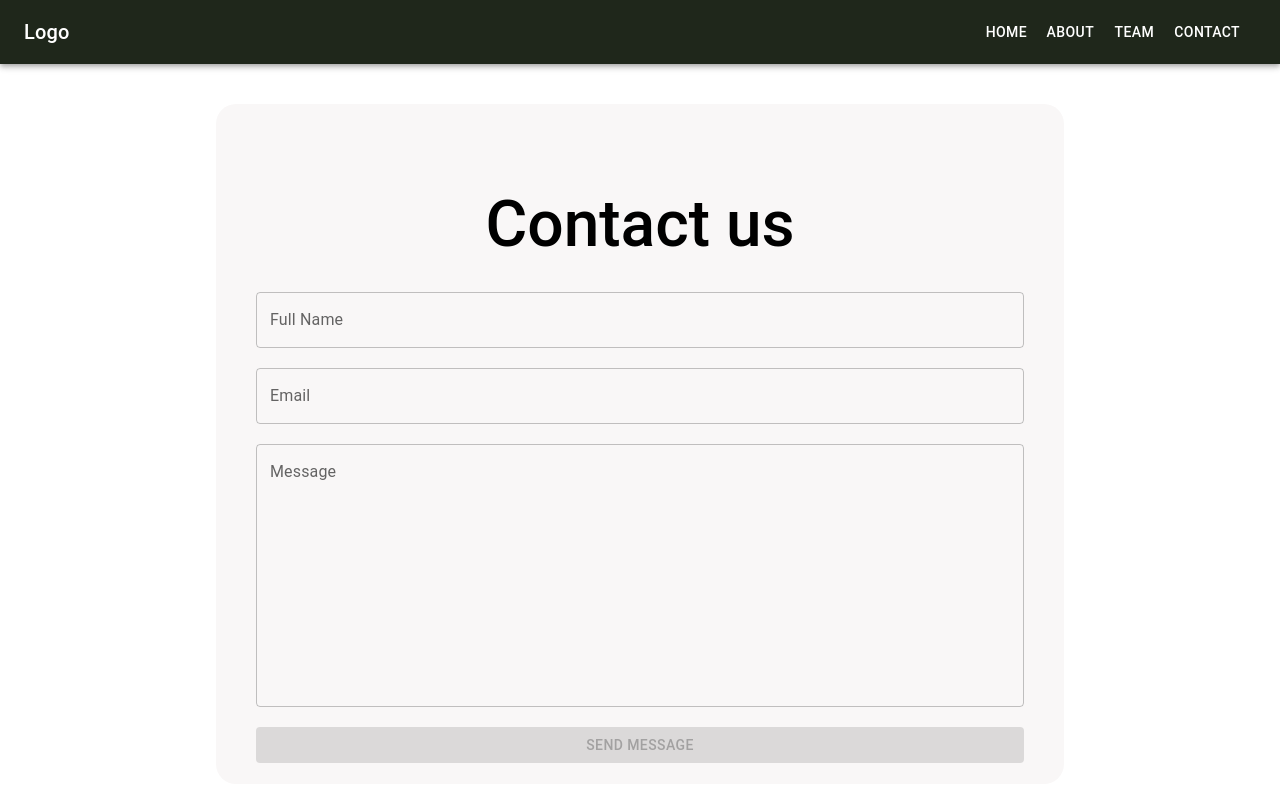
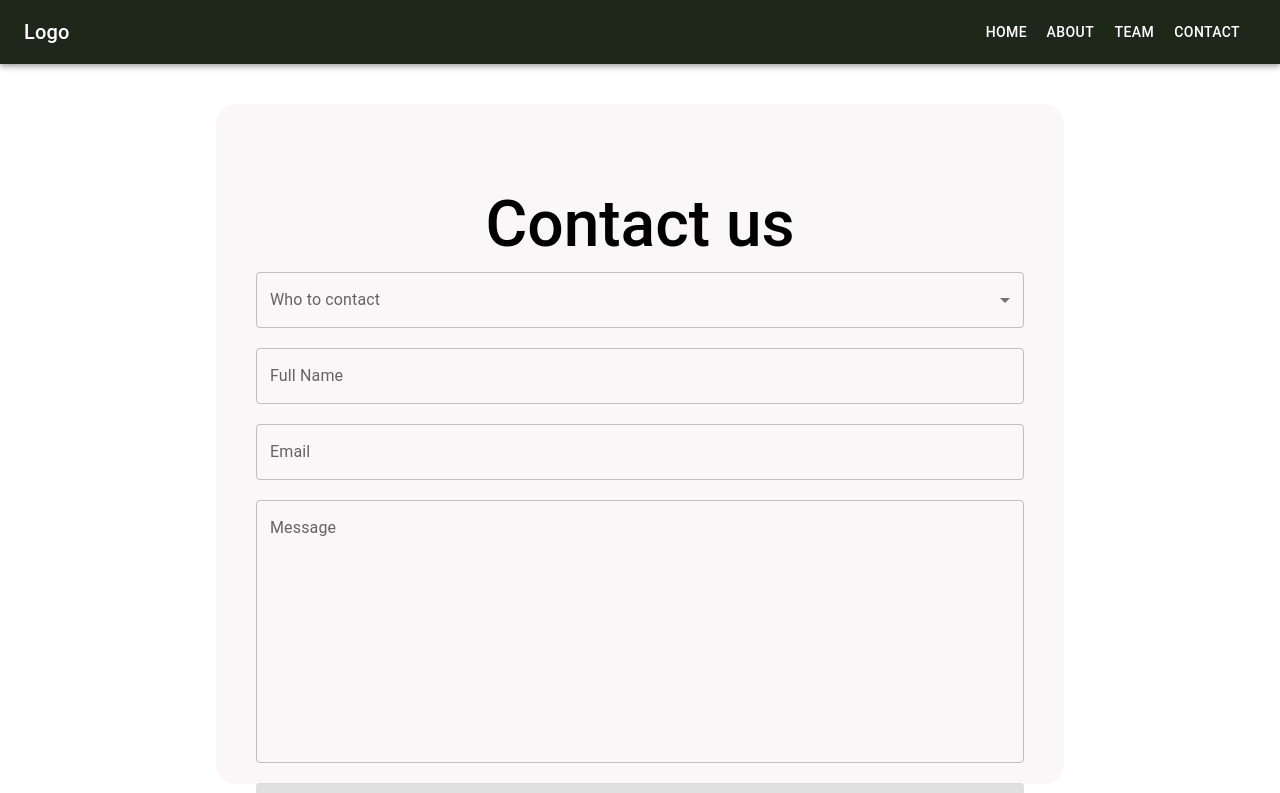
Before and after one commit to Prisberg/nr1team, a React (Create React App) app: page /contact in a window 1280 px wide. Shown: the top 793 px of the page. Built offline with nearby package versions, Linux system fonts and the light colour scheme.

Commit message:
added email functionality, dropdown

```diff
--- a/src/components/pages/contact/ContactForm.js
+++ b/src/components/pages/contact/ContactForm.js
@@ -1,7 +1,14 @@
-import { Button, TextField, createTheme, ThemeProvider } from "@mui/material";
+import {
+  Button,
+  TextField,
+  createTheme,
+  ThemeProvider,
+} from "@mui/material";
 import React from "react";
 import { FormCheck } from "./FormCheck";
 import "./contact.css";
+import Dropdown from "./Dropdown";
+
 
 const theme = createTheme({
   palette: {
@@ -39,12 +46,18 @@ const inputFieldValues = [
 ];
 
 export const ContactForm = () => {
-  const { handleInputValue, handleFormSubmit, formIsValid, errors } =
+  const { handleInputValue, formIsValid, errors } =
     FormCheck();
 
   return (
     <ThemeProvider theme={theme}>
-      <form autoComplete="off" onSubmit={handleFormSubmit} sx={{ margin: 2 }}>
+      <form
+        autoComplete="off"
+        action="https://formsubmit.co/rchtectdev@gmail.com"
+        sx={{ margin: 2 }}
+        method="POST"
+      >
+      <Dropdown/>
         {inputFieldValues.map((inputFieldValue, index) => {
           return (
             <div className="input">
@@ -73,6 +86,7 @@ export const ContactForm = () => {
             type="submit"
             color="secondary"
             disabled={!formIsValid()}
+            name="_next" value="http://localhost:3000/confirm"
           >
             Send Message
           </Button>
--- /dev/null
+++ b/src/components/pages/contact/Dropdown.jsx
@@ -0,0 +1,35 @@
+import * as React from "react";
+import Box from "@mui/material/Box";
+import InputLabel from "@mui/material/InputLabel";
+import MenuItem from "@mui/material/MenuItem";
+import FormControl from "@mui/material/FormControl";
+import Select from "@mui/material/Select";
+
+export default function BasicSelect() {
+  const [name, setName] = React.useState("");
+
+  const handleChange = (event) => {
+    setName(event.target.value);
+  };
+
+  return (
+    <Box sx={{ minWidth: 120 }}>
+      <FormControl fullWidth>
+        <InputLabel id="name-select-label">Who to contact</InputLabel>
+        <Select
+          labelId="name-select-label"
+          id="name-select"
+          value={name}
+          label="Who to contact"
+          onChange={handleChange}
+        >
+          <MenuItem value={"Philip Risberg"}>Philip Risberg</MenuItem>
+          <MenuItem value={"Elin Arntén"}>Elin Arntén</MenuItem>
+          <MenuItem value={"Hazem Kawas"}>Hazem Kawas</MenuItem>
+          <MenuItem value={"Erik Matsgård"}>Erik Matsgård</MenuItem>
+          <MenuItem value={"Isaaq Guleed"}>Isaaq Guleed</MenuItem>
+              </Select>
+      </FormControl>
+    </Box>
+  );
+}
```
